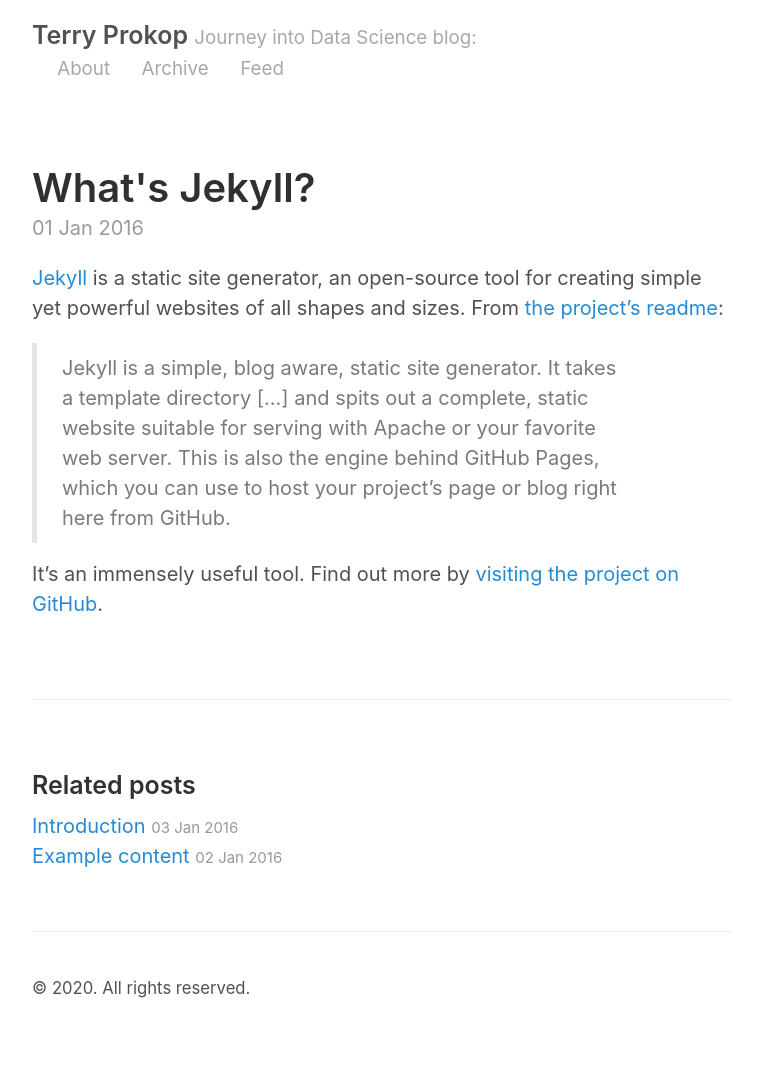
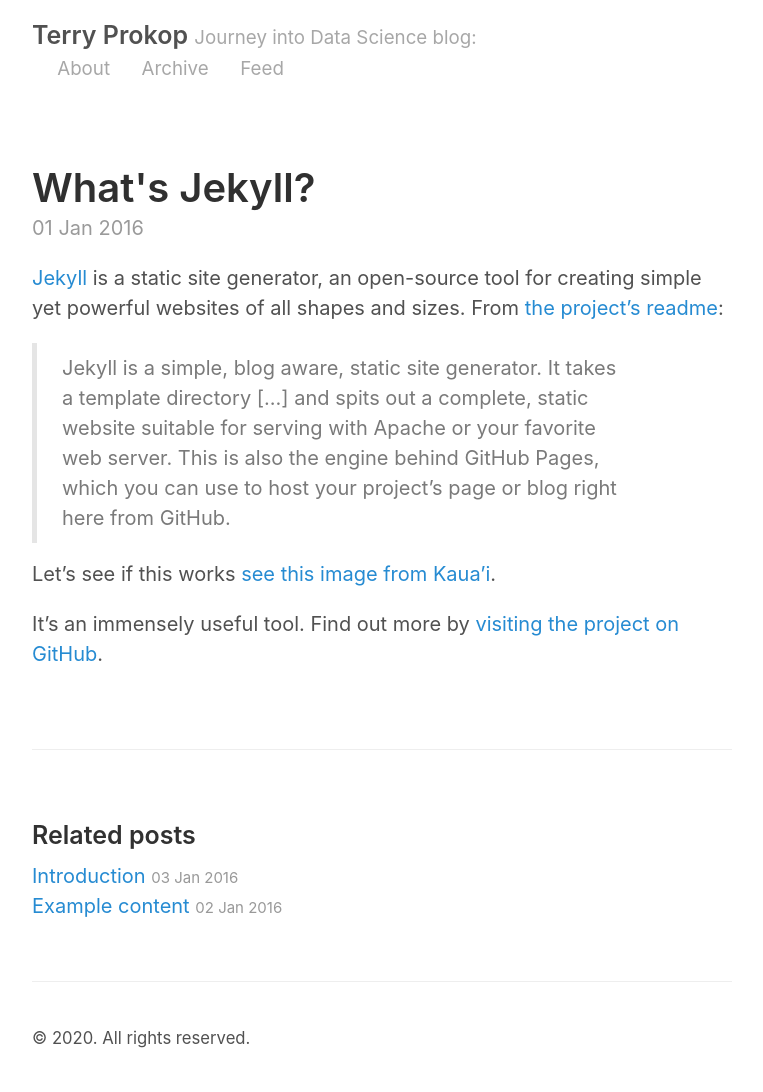
Before and after one commit to toko258/toko258.github.io, a Jekyll site: the page built from _posts/2016-01-01-whats-jekyll.md, in a window 1280 px wide. Shown: the whole page, without its empty margins (258-1021 px from the left). Built offline with Jekyll 4.4.1, drawn with Linux system fonts in a browser that asks for light colours; before the commit the page ends 1042 px from its top, so only the background shows below that.

Commit message:
Update 2016-01-01-whats-jekyll.md

```diff
--- a/_posts/2016-01-01-whats-jekyll.md
+++ b/_posts/2016-01-01-whats-jekyll.md
@@ -7,4 +7,6 @@ title: What's Jekyll?
 
 > Jekyll is a simple, blog aware, static site generator. It takes a template directory [...] and spits out a complete, static website suitable for serving with Apache or your favorite web server. This is also the engine behind GitHub Pages, which you can use to host your project’s page or blog right here from GitHub.
 
+Let's see if this works [see this image from Kaua'i](https://unsplash.com/photos/udSPh12VjgE).
+
 It's an immensely useful tool. Find out more by [visiting the project on GitHub](https://github.com/jekyll/jekyll).
```
